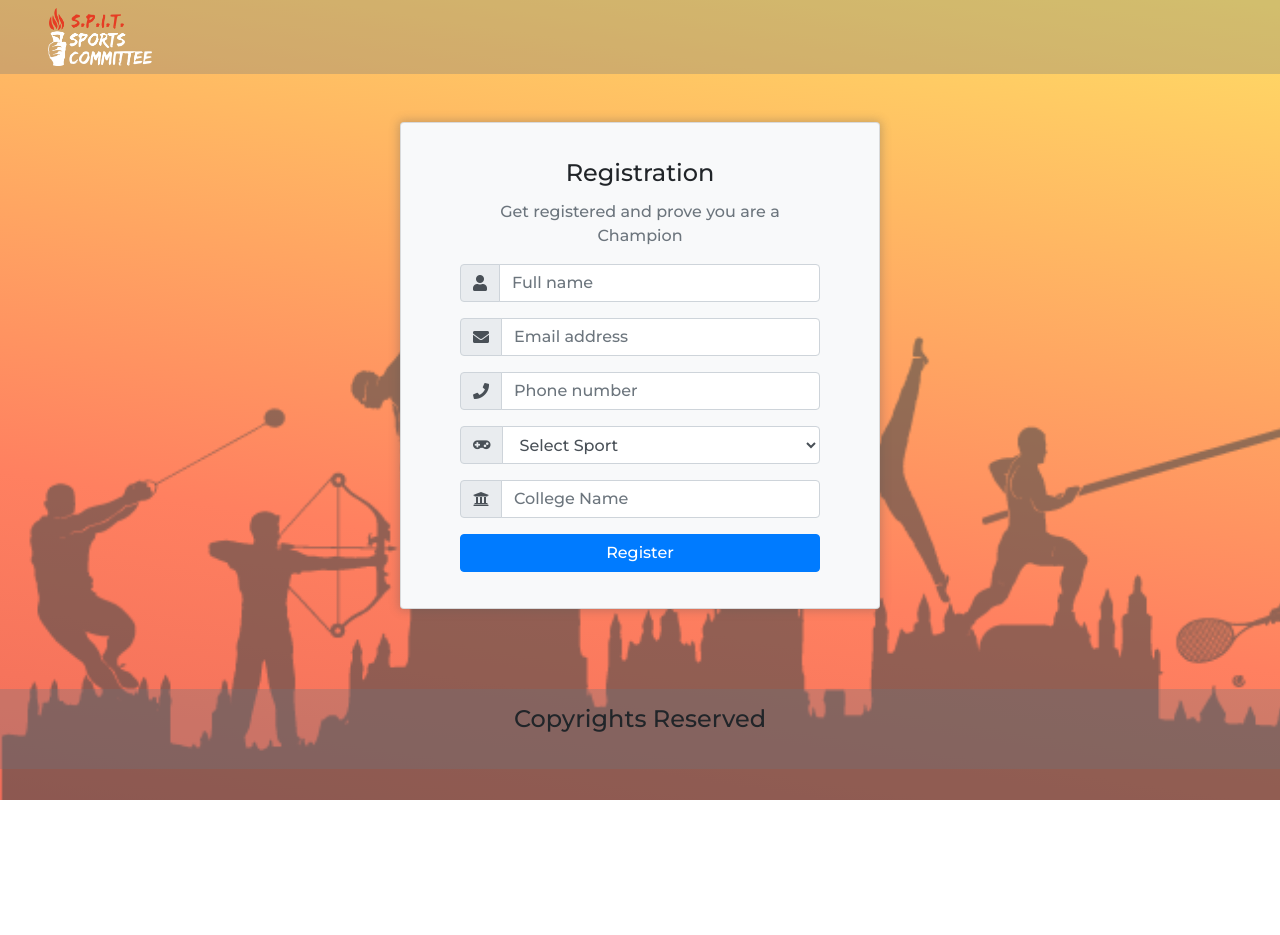
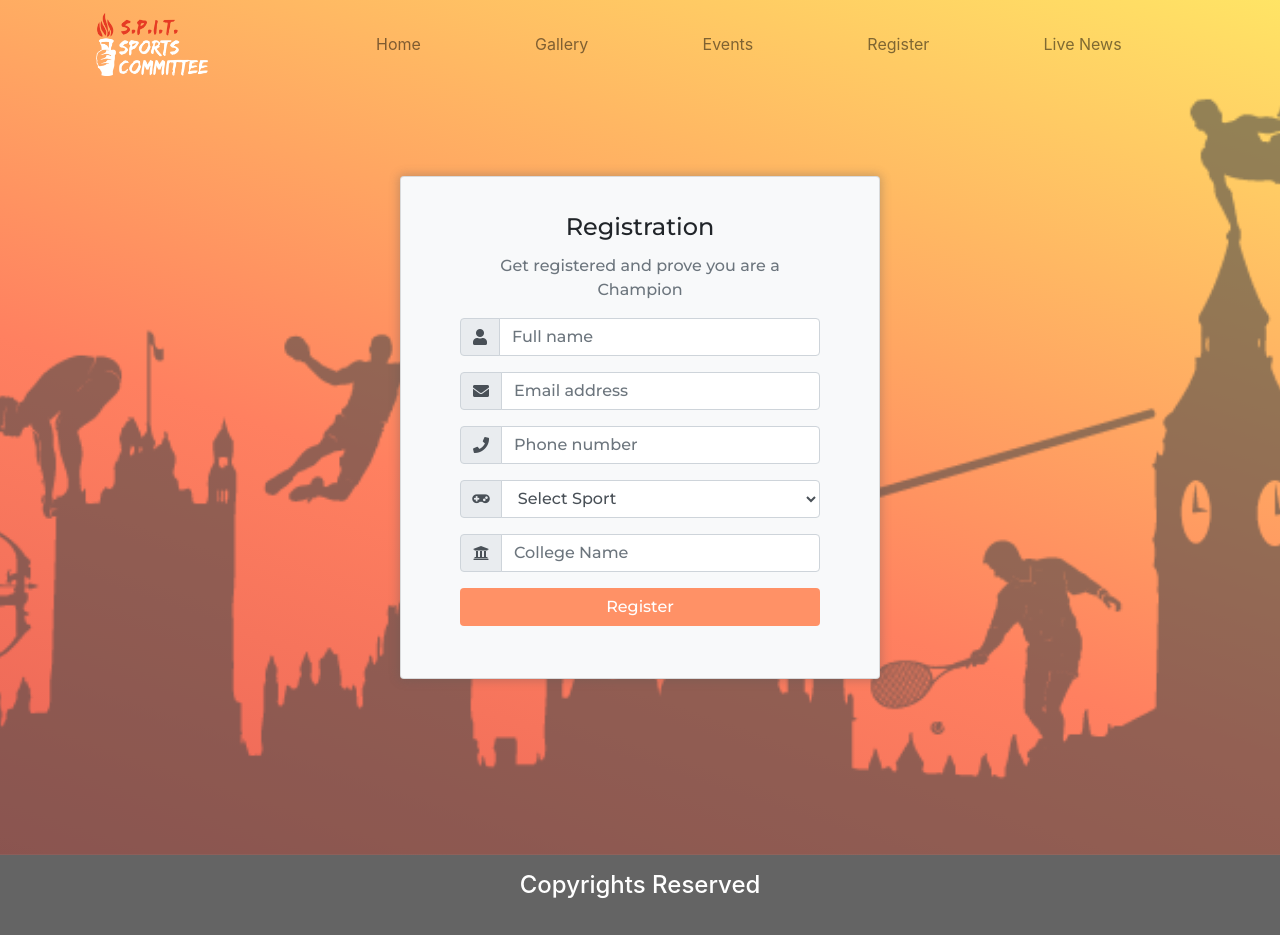
Before and after one commit to PatilOjas/SPoorthi, a Django app: page /registration/ in a window 1280 px wide. Before the commit the page ends 800 px from the top, so only its background shows below. Run offline with Django 3.2, Linux system fonts and the light colour scheme; some libraries are stand-ins or nearby versions.

Commit message:
navbar update 1.1

```diff
--- /dev/null
+++ b/static/CSS/_body.scss
@@ -0,0 +1,44 @@
+
+
+.register-section{
+    margin: 0;
+    padding: 0;
+    box-sizing: border-box;
+    font-family: 'Montserrat', Verdana, Geneva, Tahoma, sans-serif;
+    // background-image: url("/static/images/Sports.png");
+    background-repeat: no-repeat;
+    background: linear-gradient(to right top, #db5050,#ff8060, #fff066);
+    background-size: 200%;
+    position: relative;
+    min-height: 100vh;
+    animation-name: move-bg;
+    animation-duration: 10s;
+    animation-iteration-count: infinite;
+    animation-timing-function: ease-in-out;
+    z-index: 0;
+}
+.register-section::after{
+    content: '';
+    position: absolute;
+    bottom: 0;
+    z-index: -1;
+    opacity: 0.6;
+    width: 100%;
+    height: 100%;
+    background-image: url("/static/images/equip3.png");
+    background-repeat: no-repeat;
+    background-size: cover;
+    background-position: bottom;
+}
+
+@keyframes move-bg{
+    0%{
+        background-position: (0% 0%);
+    }
+    50%{
+        background-position: (100% 100%);
+    }
+    100%{
+        background-position: (0% 0%);
+    }
+}
--- a/static/CSS/_footer.scss
+++ b/static/CSS/_footer.scss
@@ -1,7 +1,10 @@
 footer{
-    margin-top: 5em;
     min-height: 5rem;
     text-align: center;
     padding: 1rem;
-    background-color: rgba(108, 117, 125, 0.3); /*secondary*/
+    background-color: rgb(100, 100, 100); /*secondary*/
+    color: #ffffff;
+    // position: absolute;
+    // bottom: 0;
+    // width: 100%;
 }
--- /dev/null
+++ b/static/CSS/_media.scss
@@ -0,0 +1,21 @@
+@media (min-width: 901px) and (max-width:1100px){
+    html{
+        font-size: 90%;
+
+    }
+}
+@media (min-width: 601px) and (max-width:900px){
+    html{
+        font-size: 80%;
+    }
+}
+@media (min-width: 401px) and (max-width:600px){
+    html{
+        font-size: 70%;
+    }
+}
+@media (max-width:400px){
+    html{
+        font-size: 60%;
+    }
+}
--- a/static/CSS/_navbar.scss
+++ b/static/CSS/_navbar.scss
@@ -1,8 +1,24 @@
 
 /* ####################################### navbar ###################################### */
 .navbar{
-    padding: 0.5rem 3rem;
-    background-color: rgba(108, 117, 125, 0.3); /*secondary*/
+    padding: 0.8em 6em;
+    // background-color: rgba(108, 117, 125, 0.3); /*secondary*/
+    position: absolute;
+    width: 100%;
+    z-index: 3;
+    flex-wrap: nowrap;
+}
+.navbar-nav{
+    margin-left: 10rem;
+    display: flex;
+    flex-flow: row wrap;
+    justify-content: space-between;
+    align-items: center;
+    width: 70%;
+}
+
+.bg-transperent{
+    background-color: transparent;
 }
 
 .navbar .logo{
@@ -10,7 +26,7 @@
 }
 
 .logo img{
-    width: 6.5rem;
+    width: 7rem;
     // height: 100%;
 }
 
--- a/static/CSS/_registration.scss
+++ b/static/CSS/_registration.scss
@@ -1,8 +1,40 @@
 .register-section .card{
     width: 30rem;
     box-shadow: 0 0 10px 2px rgba(90, 90, 90, 0.3);
+    margin: 1rem;
 }
 .register-section .container{
+    padding: 10rem 0;
+    // position: absolute;
     display: flex;
     justify-content: center;
 }
+
+.register-section .input-group-text-select{
+    display: flex;
+    background-color: #e9ecef;;
+    align-items: center;
+    line-height: 1.5rem;
+    padding: 0 0.7rem;
+    border: 1px solid #ced4da;
+    border-top-left-radius: 0.25rem;
+    border-bottom-left-radius: 0.25rem;
+    color: #495057;
+
+}
+
+.input-color{
+    color: #495057;
+}
+
+.mybtn{
+    // background-image: linear-gradient(to bottom,  #db5050,#ff8060, #fff066);
+    background-color: #ff9166;
+    color: #ffffff;
+    transition: all 0.3s ease-in-out;
+    margin-bottom: 2rem;
+}
+
+.mybtn:hover{
+    background-color: #ff7260;
+}
--- a/static/CSS/style.css
+++ b/static/CSS/style.css
@@ -1,5 +1,5 @@
 @import url("https://fonts.googleapis.com/css2?family=Montserrat:wght@300;500;700&display=swap");
-body {
+.register-section {
   margin: 0;
   padding: 0;
   -webkit-box-sizing: border-box;
@@ -8,7 +8,7 @@ body {
   background-repeat: no-repeat;
   background: -webkit-gradient(linear, left bottom, right top, from(#db5050), color-stop(#ff8060), to(#fff066));
   background: linear-gradient(to right top, #db5050, #ff8060, #fff066);
-  background-size: 400%;
+  background-size: 200%;
   position: relative;
   min-height: 100vh;
   -webkit-animation-name: move-bg;
@@ -19,12 +19,13 @@ body {
           animation-iteration-count: infinite;
   -webkit-animation-timing-function: ease-in-out;
           animation-timing-function: ease-in-out;
+  z-index: 0;
 }
 
-body::after {
+.register-section::after {
   content: '';
   position: absolute;
-  top: 0;
+  bottom: 0;
   z-index: -1;
   opacity: 0.6;
   width: 100%;
@@ -32,6 +33,7 @@ body::after {
   background-image: url("/static/images/equip3.png");
   background-repeat: no-repeat;
   background-size: cover;
+  background-position: bottom;
 }
 
 @-webkit-keyframes move-bg {
@@ -60,9 +62,34 @@ body::after {
 
 /* ####################################### navbar ###################################### */
 .navbar {
-  padding: 0.5rem 3rem;
-  background-color: rgba(108, 117, 125, 0.3);
-  /*secondary*/
+  padding: 0.8em 6em;
+  position: absolute;
+  width: 100%;
+  z-index: 3;
+  -ms-flex-wrap: nowrap;
+      flex-wrap: nowrap;
+}
+
+.navbar-nav {
+  margin-left: 10rem;
+  display: -webkit-box;
+  display: -ms-flexbox;
+  display: flex;
+  -webkit-box-orient: horizontal;
+  -webkit-box-direction: normal;
+      -ms-flex-flow: row wrap;
+          flex-flow: row wrap;
+  -webkit-box-pack: justify;
+      -ms-flex-pack: justify;
+          justify-content: space-between;
+  -webkit-box-align: center;
+      -ms-flex-align: center;
+          align-items: center;
+  width: 70%;
+}
+
+.bg-transperent {
+  background-color: transparent;
 }
 
 .navbar .logo {
@@ -70,7 +97,7 @@ body::after {
 }
 
 .logo img {
-  width: 6.5rem;
+  width: 7rem;
 }
 
 .navbar h3 {
@@ -81,9 +108,11 @@ body::after {
   width: 30rem;
   -webkit-box-shadow: 0 0 10px 2px rgba(90, 90, 90, 0.3);
           box-shadow: 0 0 10px 2px rgba(90, 90, 90, 0.3);
+  margin: 1rem;
 }
 
 .register-section .container {
+  padding: 10rem 0;
   display: -webkit-box;
   display: -ms-flexbox;
   display: flex;
@@ -92,12 +121,68 @@ body::after {
           justify-content: center;
 }
 
+.register-section .input-group-text-select {
+  display: -webkit-box;
+  display: -ms-flexbox;
+  display: flex;
+  background-color: #e9ecef;
+  -webkit-box-align: center;
+      -ms-flex-align: center;
+          align-items: center;
+  line-height: 1.5rem;
+  padding: 0 0.7rem;
+  border: 1px solid #ced4da;
+  border-top-left-radius: 0.25rem;
+  border-bottom-left-radius: 0.25rem;
+  color: #495057;
+}
+
+.input-color {
+  color: #495057;
+}
+
+.mybtn {
+  background-color: #ff9166;
+  color: #ffffff;
+  -webkit-transition: all 0.3s ease-in-out;
+  transition: all 0.3s ease-in-out;
+  margin-bottom: 2rem;
+}
+
+.mybtn:hover {
+  background-color: #ff7260;
+}
+
 footer {
-  margin-top: 5em;
   min-height: 5rem;
   text-align: center;
   padding: 1rem;
-  background-color: rgba(108, 117, 125, 0.3);
+  background-color: #646464;
   /*secondary*/
+  color: #ffffff;
+}
+
+@media (min-width: 901px) and (max-width: 1100px) {
+  html {
+    font-size: 90%;
+  }
+}
+
+@media (min-width: 601px) and (max-width: 900px) {
+  html {
+    font-size: 80%;
+  }
+}
+
+@media (min-width: 401px) and (max-width: 600px) {
+  html {
+    font-size: 70%;
+  }
+}
+
+@media (max-width: 400px) {
+  html {
+    font-size: 60%;
+  }
 }
 /*# sourceMappingURL=style.css.map */
--- a/static/CSS/style.scss
+++ b/static/CSS/style.scss
@@ -1,47 +1,9 @@
 @import url('https://fonts.googleapis.com/css2?family=Montserrat:wght@300;500;700&display=swap');
 
-body{
-    margin: 0;
-    padding: 0;
-    box-sizing: border-box;
-    font-family: 'Montserrat', Verdana, Geneva, Tahoma, sans-serif;
-    // background-image: url("/static/images/Sports.png");
-    background-repeat: no-repeat;
-    background: linear-gradient(to right top, #db5050,#ff8060, #fff066);
-    background-size: 400%;
-    position: relative;
-    min-height: 100vh;
-    animation-name: move-bg;
-    animation-duration: 10s;
-    animation-iteration-count: infinite;
-    animation-timing-function: ease-in-out;
-}
-body::after{
-    content: '';
-    position: absolute;
-    top: 0;
-    z-index: -1;
-    opacity: 0.6;
-    width: 100%;
-    height: 100%;
-    background-image: url("/static/images/equip3.png");
-    background-repeat: no-repeat;
-    background-size: cover;
-}
-
-@keyframes move-bg{
-    0%{
-        background-position: (0% 0%);
-    }
-    50%{
-        background-position: (100% 100%);
-    }
-    100%{
-        background-position: (0% 0%);
-    }
-}
 
 
+@import "body";
 @import "navbar";
 @import "registration";
 @import "footer";
+@import "media";
--- a/static/templates/base.html
+++ b/static/templates/base.html
@@ -18,11 +18,30 @@
 
 <body>
 
-    <nav class="navbar">
-        <div class="logo">
+	<nav class="navbar-expand-lg navbar-light bg-transparent navbar">
+		<div class="logo">
 			<img src="{% static 'images/sports_com_logo.png' %}" alt="Sports Committee logo">
 		</div>
-    </nav>
+
+		  <ul class="navbar-nav">
+			<li class="nav-item">
+			  <a class="nav-link" href="#">Home</a>
+			</li>
+			<li class="nav-item">
+			  <a class="nav-link" href="#">Gallery</a>
+			</li>
+			<li class="nav-item">
+			  <a class="nav-link" href="#">Events</a>
+			</li>
+			<li class="nav-item">
+			  <a class="nav-link" href="#">Register</a>
+			</li>
+			<li class="nav-item">
+			  <a class="nav-link" href="#">Live News</a>
+			</li>
+		  </ul>
+
+	  </nav>
 
     {% block content %}
 
--- a/static/templates/index.html
+++ b/static/templates/index.html
@@ -9,7 +9,7 @@
 
 	<div class="register-section">
 
-		<div class="container my-5">
+		<div class="container">
 			<!-- ############################################## registration form ########################################### -->
 			<div class="card bg-light">
 				<article class="card-body mx-auto" style="max-width: 400px;">
@@ -38,9 +38,9 @@
 						</div> <!-- form-group// -->
 						<div class="form-group input-group">
 							<div class="input-group-prepend">
-								<span class="input-group-text"> <i class="fa fa-gamepad fa-sm"></i> </span>
+								<span class="input-group-text-select"> <i class="fa fa-gamepad fa-sm"></i> </span>
 							</div>
-							<select class="form-control" name="event" required>
+							<select class="form-control input-color" name="event" required>
 								<option value="" selected="Select job type">Select Sport</option>
 								<option value="Cricket">Cricket</option>
 								<option value="Football">Football</option>
@@ -58,7 +58,7 @@
 						</div> <!-- form-group// -->
 						<!-- <label for="collegeName">College Name</label> -->
 						<div class="form-group">
-							<button type="submit" class="btn btn-primary btn-block"> Register </button>
+							<button type="submit" class="btn mybtn btn-block"> Register </button>
 						</div> <!-- form-group// -->
 
 					</form>
```
Also changed, not shown: 1 other file.
